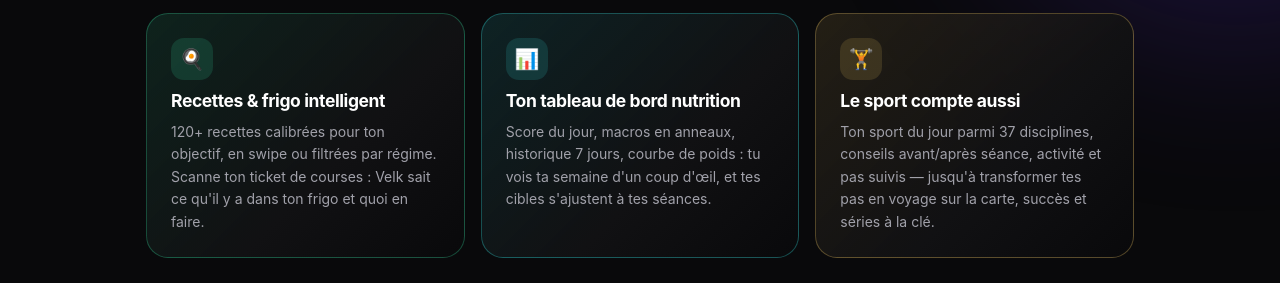
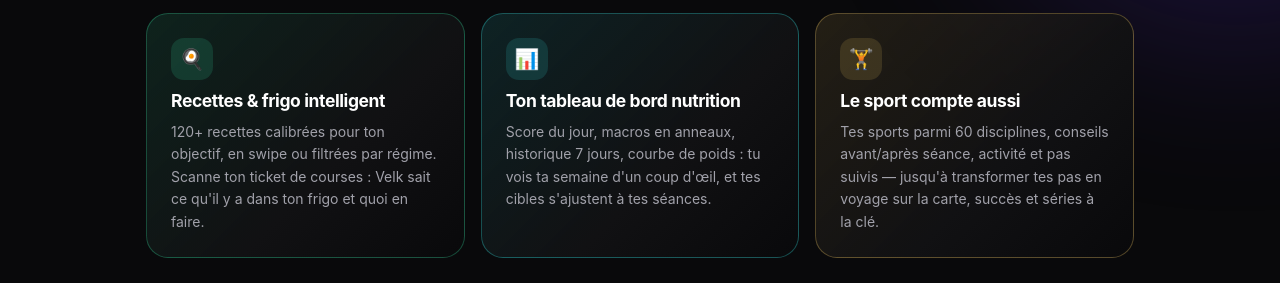
Before and after one commit to coudierelouis-sketch/velk-site, a plain HTML site: page index.html in a window 1280 px wide. Shown: the part 1040-1323 px from the top of the page. Drawn offline with Linux system fonts and the light colour scheme.

Commit message:
site: 60 disciplines (catalogue de sports élargi dans l'app)
Co-Authored-By: Claude Fable 5 <noreply@anthropic.com>

```diff
--- a/index.html
+++ b/index.html
@@ -224,7 +224,7 @@
       <div class="feat f-amber"><div class="ic">🤖</div><h3>Un coach IA qui te connaît</h3><p>Bilan hebdomadaire personnalisé sur ta nutrition ET ton entraînement : ce qui a marché, quoi corriger, des conseils concrets — dans le ton que tu choisis.</p></div>
       <div class="feat f-green"><div class="ic">🍳</div><h3>Recettes &amp; frigo intelligent</h3><p>120+ recettes calibrées pour ton objectif, en swipe ou filtrées par régime. Scanne ton ticket de courses : Velk sait ce qu'il y a dans ton frigo et quoi en faire.</p></div>
       <div class="feat f-teal"><div class="ic">📊</div><h3>Ton tableau de bord nutrition</h3><p>Score du jour, macros en anneaux, historique 7 jours, courbe de poids : tu vois ta semaine d'un coup d'œil, et tes cibles s'ajustent à tes séances.</p></div>
-      <div class="feat f-gold"><div class="ic">🏋️</div><h3>Le sport compte aussi</h3><p>Ton sport du jour parmi 37 disciplines, conseils avant/après séance, activité et pas suivis — jusqu'à transformer tes pas en voyage sur la carte, succès et séries à la clé.</p></div>
+      <div class="feat f-gold"><div class="ic">🏋️</div><h3>Le sport compte aussi</h3><p>Tes sports parmi 60 disciplines, conseils avant/après séance, activité et pas suivis — jusqu'à transformer tes pas en voyage sur la carte, succès et séries à la clé.</p></div>
     </div>
   </section>
 
```
